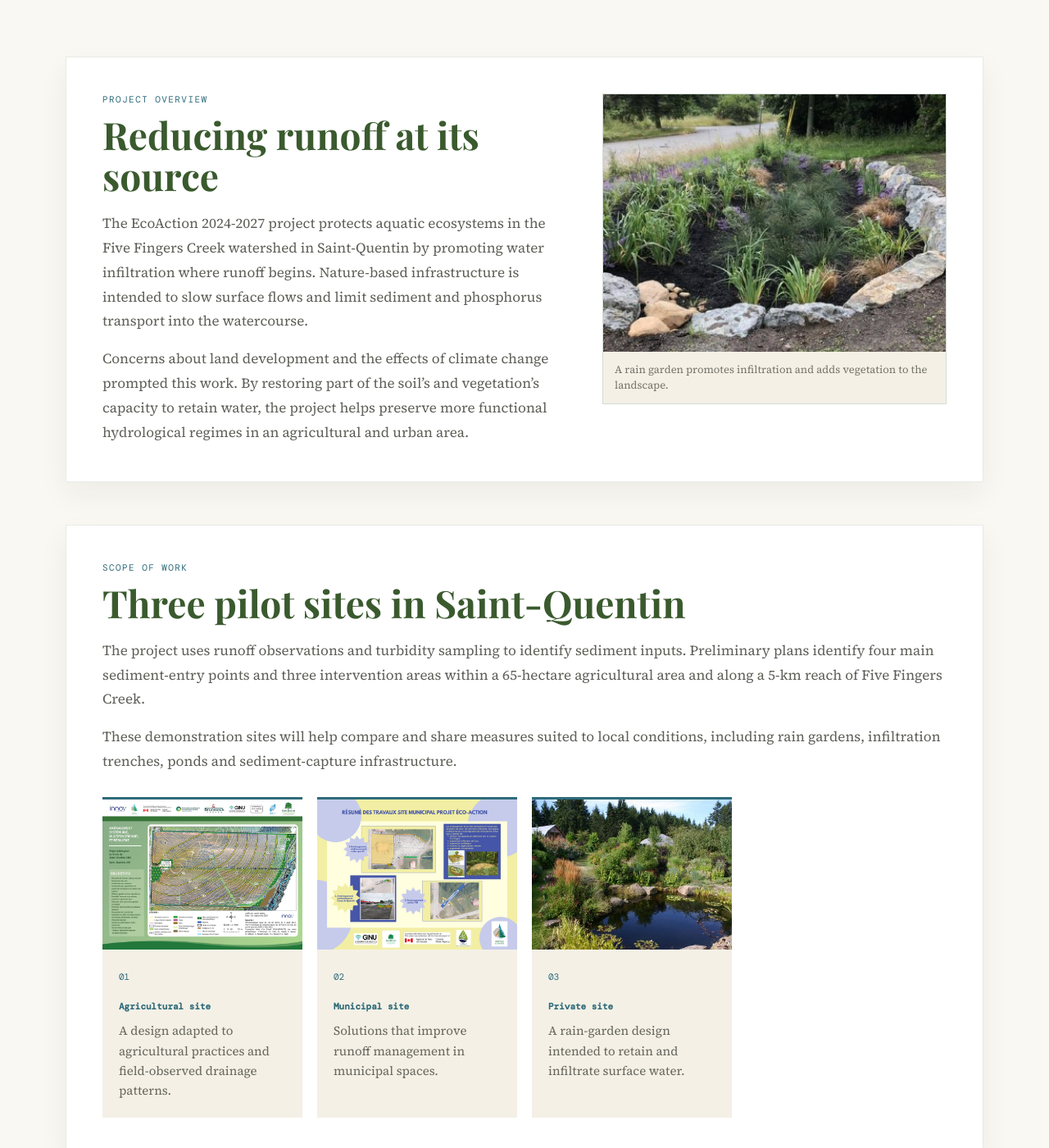
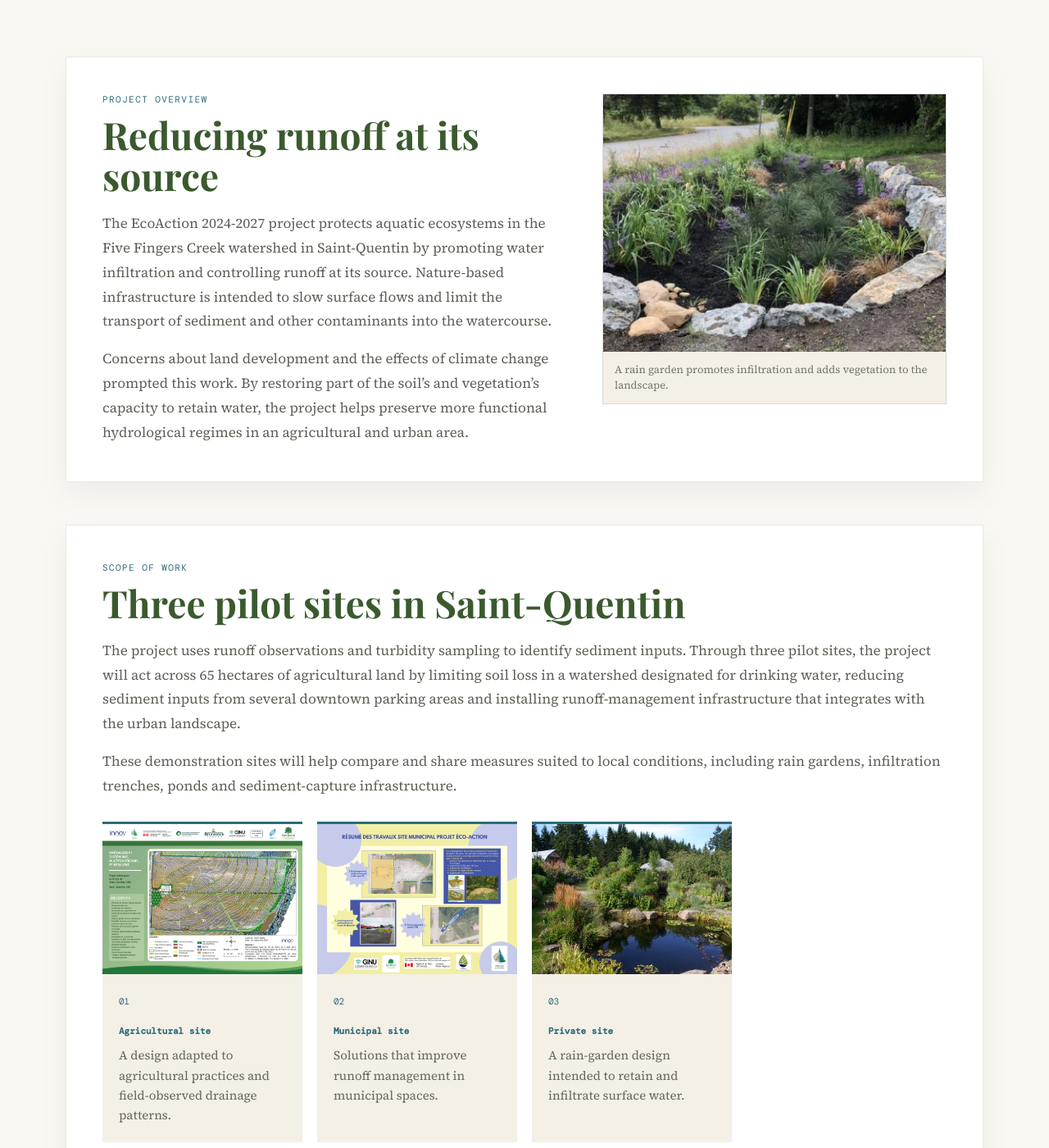
Before and after one commit to foxah047-stack/secure, a Jekyll site: the page built from _projects/eco-action.md, in a window 1280 px wide and 1400 px high, scrolled down 483 px. Shown: the whole window at 82% size. Built offline with Jekyll 4.4.1, drawn with Linux system fonts in a browser that asks for light colours; some web fonts are replaced.

Commit message:
Refine EcoAction project description

```diff
--- a/_projects/eco-action.md
+++ b/_projects/eco-action.md
@@ -24,11 +24,11 @@ sections:
     title_fr: Réduire le ruissellement à la source
     title_en: Reducing runoff at its source
     body_fr: |
-      Le projet ÉcoAction 2024-2027 vise à protéger les écosystèmes aquatiques du bassin versant du ruisseau Five Fingers, à Saint-Quentin, en favorisant l’infiltration de l’eau là où le ruissellement se forme. Les aménagements fondés sur la nature cherchent à ralentir les écoulements de surface et à limiter le transport de sédiments et de phosphore vers le cours d’eau.
+      Le projet ÉcoAction 2024-2027 vise à protéger les écosystèmes aquatiques du bassin versant du ruisseau Five Fingers, à Saint-Quentin, en favorisant l’infiltration de l’eau en contrôlant le ruissellement à sa source. Les aménagements fondés sur la nature cherchent à ralentir les écoulements de surface et à limiter le transport de sédiments et d'autres contaminants vers le cours d’eau.
 
       Les préoccupations liées au développement du territoire et aux effets des changements climatiques ont motivé cette démarche. En restaurant une partie de la capacité du sol et de la végétation à retenir l’eau, le projet contribue à préserver des régimes hydrologiques plus fonctionnels dans un secteur à vocation agricole et urbaine.
     body_en: |
-      The EcoAction 2024-2027 project protects aquatic ecosystems in the Five Fingers Creek watershed in Saint-Quentin by promoting water infiltration where runoff begins. Nature-based infrastructure is intended to slow surface flows and limit sediment and phosphorus transport into the watercourse.
+      The EcoAction 2024-2027 project protects aquatic ecosystems in the Five Fingers Creek watershed in Saint-Quentin by promoting water infiltration and controlling runoff at its source. Nature-based infrastructure is intended to slow surface flows and limit the transport of sediment and other contaminants into the watercourse.
 
       Concerns about land development and the effects of climate change prompted this work. By restoring part of the soil’s and vegetation’s capacity to retain water, the project helps preserve more functional hydrological regimes in an agricultural and urban area.
     image_show: true
@@ -44,11 +44,11 @@ sections:
     title_fr: Trois sites pilotes à Saint-Quentin
     title_en: Three pilot sites in Saint-Quentin
     intro_fr: |
-      Le projet s’appuie sur l’observation du ruissellement et l’échantillonnage de la turbidité pour cibler les apports de sédiments. Les plans préliminaires identifient quatre principaux points d’entrée des sédiments et trois zones d’intervention, dans un secteur agricole de 65 ha et sur un tronçon de 5 km du ruisseau Five Fingers.
+      Le projet s’appuie sur l’observation du ruissellement et l’échantillonnage de la turbidité pour cibler les apports de sédiments. C’est par la mise en avant de trois sites pilotes que nous prévoyons agir sur 65 ha de secteur agricole, en limitant la perte de sol dans un bassin hydrologique désigné pour l’eau potable, en réduisant les apports en sédiments de différentes aires de stationnement au centre-ville et en implantant des infrastructures de gestion des eaux de ruissellement qui s’intègrent au paysage urbain.
 
       Ces démonstrateurs permettront de comparer et de faire connaître des mesures adaptées aux conditions locales, notamment les jardins de pluie, les tranchées d’infiltration, les étangs et les ouvrages de captation des sédiments.
     intro_en: |
-      The project uses runoff observations and turbidity sampling to identify sediment inputs. Preliminary plans identify four main sediment-entry points and three intervention areas within a 65-hectare agricultural area and along a 5-km reach of Five Fingers Creek.
+      The project uses runoff observations and turbidity sampling to identify sediment inputs. Through three pilot sites, the project will act across 65 hectares of agricultural land by limiting soil loss in a watershed designated for drinking water, reducing sediment inputs from several downtown parking areas and installing runoff-management infrastructure that integrates with the urban landscape.
 
       These demonstration sites will help compare and share measures suited to local conditions, including rain gardens, infiltration trenches, ponds and sediment-capture infrastructure.
     steps:
```
